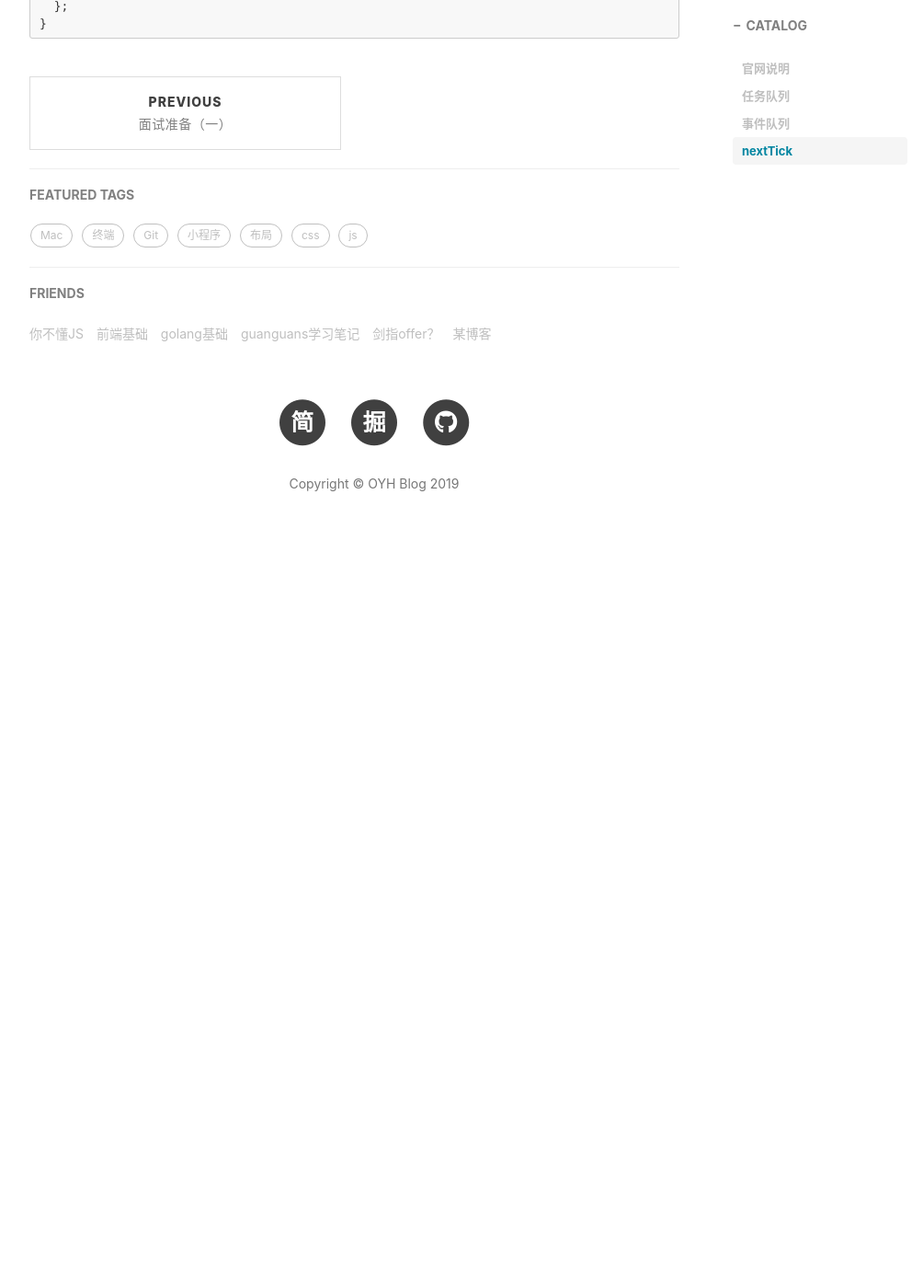
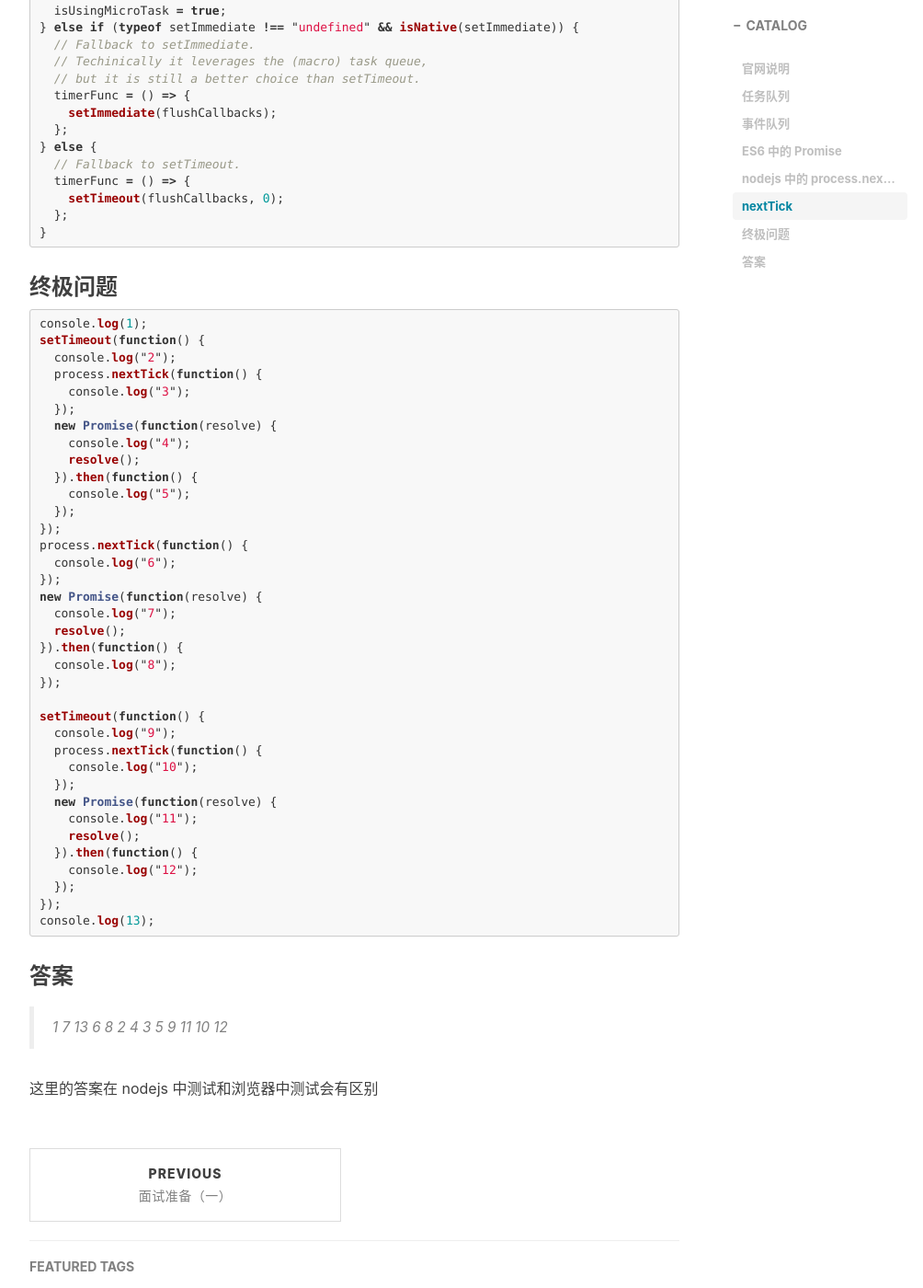
Before and after one commit to ouyinheng/ouyinheng.github.io, a Jekyll site: the page built from _posts/javascript/2019-07-23-关于Vue的nextTick的一些.md, in a window 1280 px wide and 1400 px high, scrolled down 2315 px. Shown: the whole window at 92% size, without its empty margins (233-1237 px from the left). Built offline with Jekyll 4.4.1, drawn with Linux system fonts in a browser that asks for light colours; nearby versions of some CDN libraries; comment, search, counter and statistics services are not loaded; before the commit the page ends 2945 px from its top, so only the background shows below that; some of the changed text lies outside the part shown.

Commit message:
nextTick

````diff
--- a/_posts/javascript/2019-07-23-关于Vue的nextTick的一些.md
+++ b/_posts/javascript/2019-07-23-关于Vue的nextTick的一些.md
@@ -27,6 +27,14 @@ js 是单线程语言，所有任务执行都要排队，这样就会有一个
 
 - 执行优先级为：主线程 > microtask > macrotask
 - 典型的`macrotask`有`setTimeout`和`setInterval`,以及只有 IE 支持的 setImmediate，还有 MessageChannel 等，ES6 的 Promise 则是属于 microtask
+
+### ES6 中的 Promise
+
+遇到 Promise 中的 then 之前部分立即执行，而 then 则属于 microtask，进入任务队列
+
+### nodejs 中的 process.nextTick
+
+nodejs 中内置的 nextTick 属于 microtask
 
 ### nextTick
 
@@ -80,3 +88,50 @@ if (typeof Promise !== "undefined" && isNative(Promise)) {
   };
 }
 ```
+
+### 终极问题
+
+```js
+console.log(1);
+setTimeout(function() {
+  console.log("2");
+  process.nextTick(function() {
+    console.log("3");
+  });
+  new Promise(function(resolve) {
+    console.log("4");
+    resolve();
+  }).then(function() {
+    console.log("5");
+  });
+});
+process.nextTick(function() {
+  console.log("6");
+});
+new Promise(function(resolve) {
+  console.log("7");
+  resolve();
+}).then(function() {
+  console.log("8");
+});
+
+setTimeout(function() {
+  console.log("9");
+  process.nextTick(function() {
+    console.log("10");
+  });
+  new Promise(function(resolve) {
+    console.log("11");
+    resolve();
+  }).then(function() {
+    console.log("12");
+  });
+});
+console.log(13);
+```
+
+### 答案
+
+> 1 7 13 6 8 2 4 3 5 9 11 10 12
+
+这里的答案在 nodejs 中测试和浏览器中测试会有区别
````
